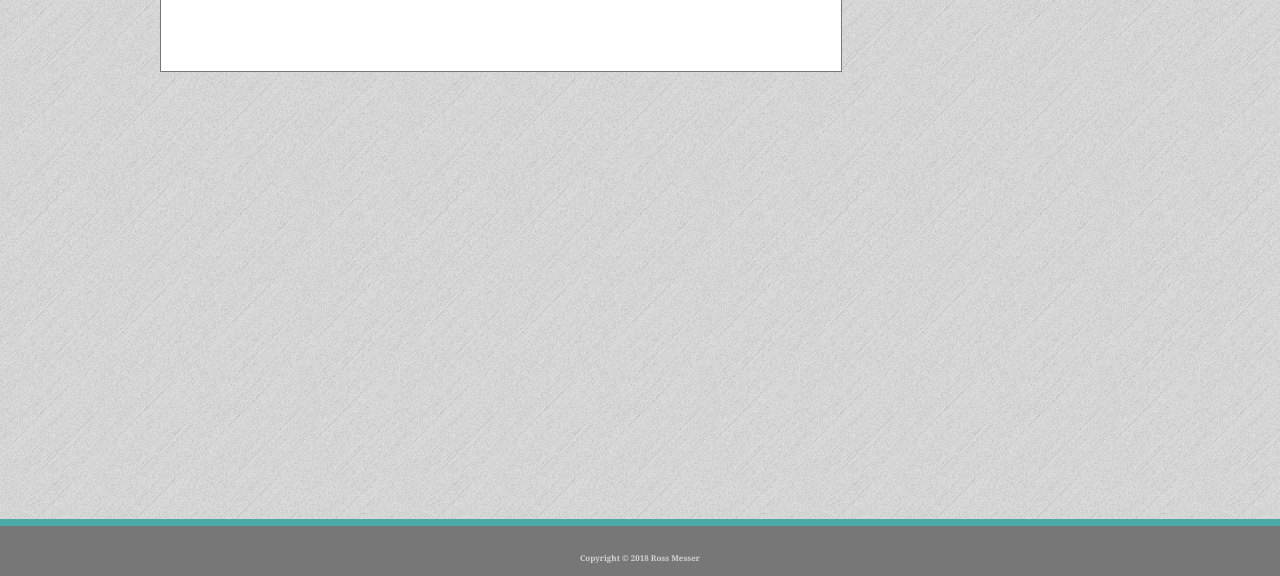
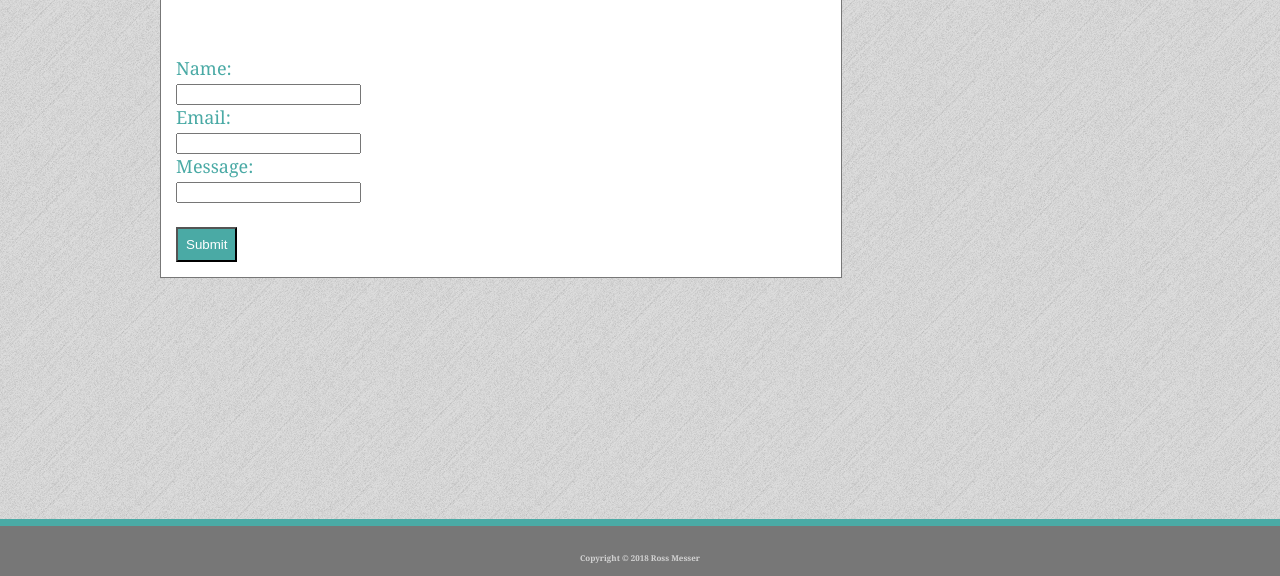
Before and after one commit to rmesser87/Basic-Portfolio, a plain HTML site: page contact.html in a window 1280 px wide. Shown: the part 224-800 px from the top of the page. Drawn offline with Linux system fonts and the light colour scheme.

Commit message:
Changes to portfolio

```diff
--- a/assets/css/style.css
+++ b/assets/css/style.css
@@ -141,3 +141,13 @@ h1 {
    margin-right: 143px;
    color: #777777;
  }
+
+ input[type="submit"] {
+   background-color: #4aaaa5;
+   color: white;
+   padding: 8px;
+ }
+
+ Name:{
+   color: #777777
+ }
--- a/contact.html
+++ b/contact.html
@@ -32,6 +32,14 @@
     <div class="middle">
         <div id="container">
             <h6>Contact</h6>
+                <form action ="contact">
+                    Name:<br> <input type="text" name="fullname"><br>
+                    Email:<br> <input type="text" name="email"><br>
+                    Message:<br> <input type="text" name="message"><br>
+                <div class="submittal">
+                   <br> <input type="submit" value="Submit">
+                </div>
+                </form>
 
         </div>
 
```
Also changed, not shown: portfolio.html (+1 -0 lines).
